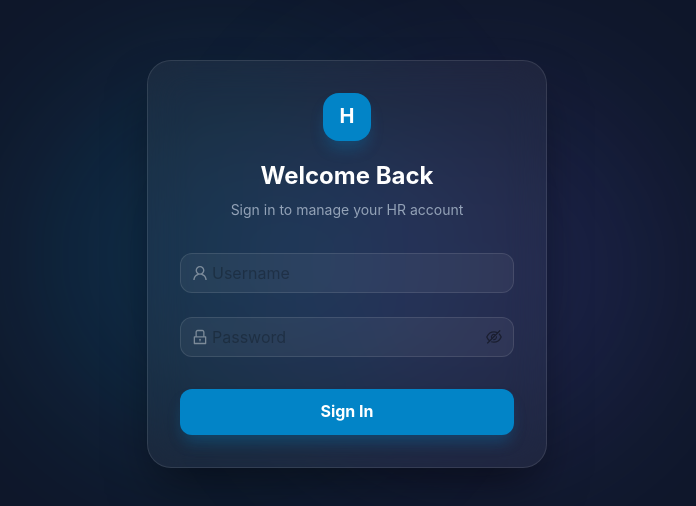
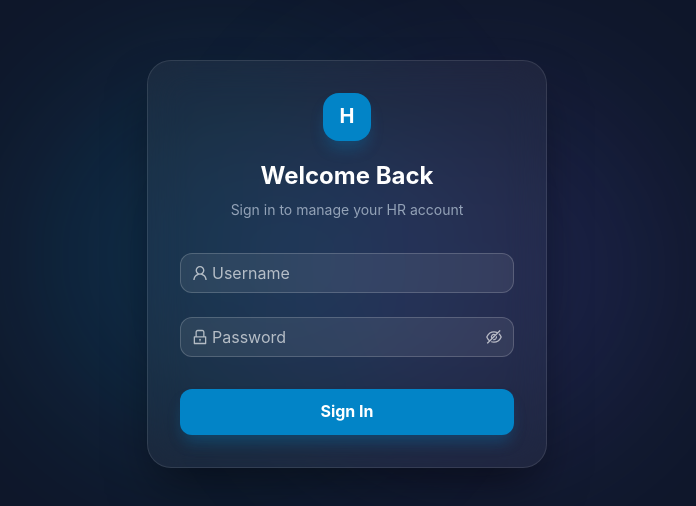
Before and after one commit to vignesh-encipher/ui-hrms, a Next.js app: page /login in a window 1280 px wide. Shown: the part 136-642 px from the top of the page, without its empty margins (293-989 px from the left). Built offline with nearby package versions, Linux system fonts and the light colour scheme; no server answers; what @ant-design/nextjs-registry would draw is missing.

Commit message:
placeholder render

```diff
--- a/src/app/login/page.tsx
+++ b/src/app/login/page.tsx
@@ -126,12 +126,10 @@ export default function LoginPage() {
             rules={[{ required: true, message: 'Please input your username!' }]}
           >
             <Input
-              prefix={<UserOutlined style={{ color: 'rgba(255,255,255,0.4)' }} />}
+              className="login-input"
+              prefix={<UserOutlined style={{ color: 'rgba(255,255,255,0.65)' }} />}
               placeholder="Username"
               style={{
-                background: 'rgba(255, 255, 255, 0.05)',
-                border: '1px solid rgba(255, 255, 255, 0.1)',
-                color: '#fff',
                 borderRadius: '12px',
               }}
             />
@@ -142,12 +140,10 @@ export default function LoginPage() {
             rules={[{ required: true, message: 'Please input your password!' }]}
           >
             <Input.Password
-              prefix={<LockOutlined style={{ color: 'rgba(255,255,255,0.4)' }} />}
+              className="login-input"
+              prefix={<LockOutlined style={{ color: 'rgba(255,255,255,0.65)' }} />}
               placeholder="Password"
               style={{
-                background: 'rgba(255, 255, 255, 0.05)',
-                border: '1px solid rgba(255, 255, 255, 0.1)',
-                color: '#fff',
                 borderRadius: '12px',
               }}
             />
--- a/src/styles/globals.css
+++ b/src/styles/globals.css
@@ -36,3 +36,23 @@
   scrollbar-width: thin;
   scrollbar-color: #cbd5e1 transparent;
 }
+
+/* Login Page Dark Input & Placeholder styles */
+.login-input {
+  background: rgba(255, 255, 255, 0.08) !important;
+  border: 1px solid rgba(255, 255, 255, 0.18) !important;
+}
+
+.login-input input {
+  color: #ffffff !important;
+}
+
+.login-input input::placeholder {
+  color: rgba(255, 255, 255, 0.65) !important;
+  opacity: 1 !important;
+}
+
+.login-input .ant-input-password-icon,
+.login-input .anticon {
+  color: rgba(255, 255, 255, 0.65) !important;
+}
```
